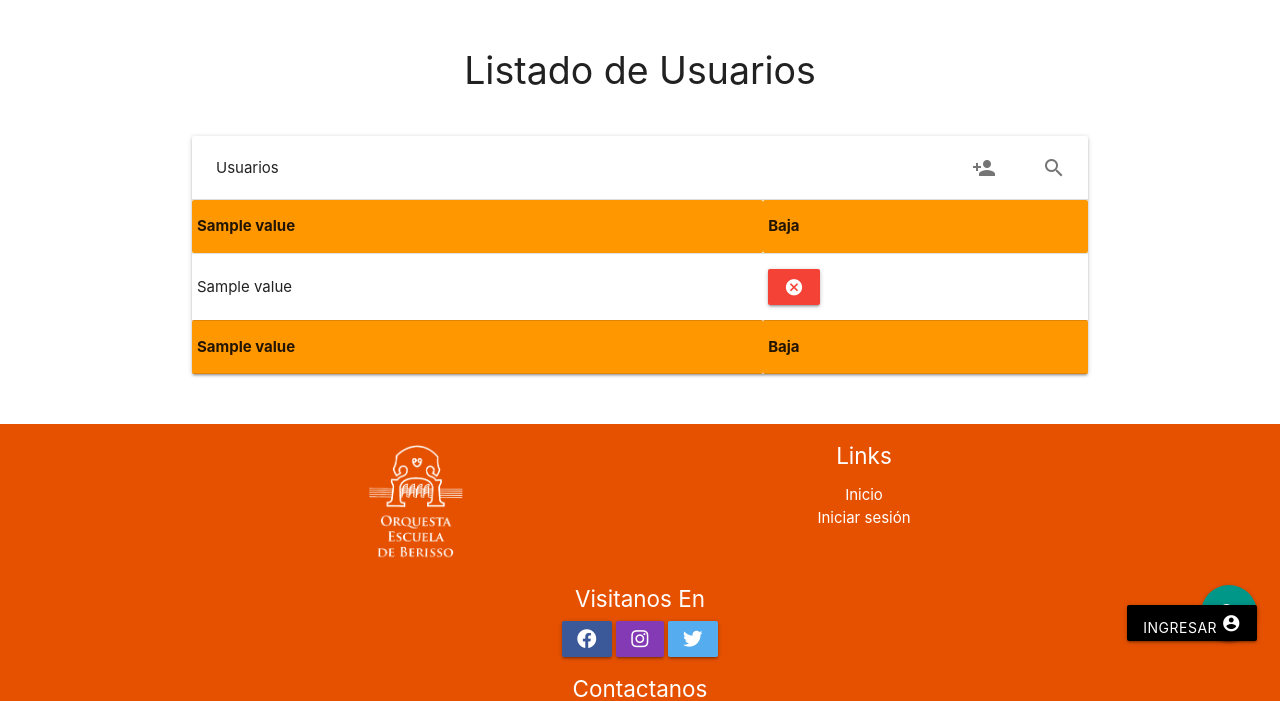
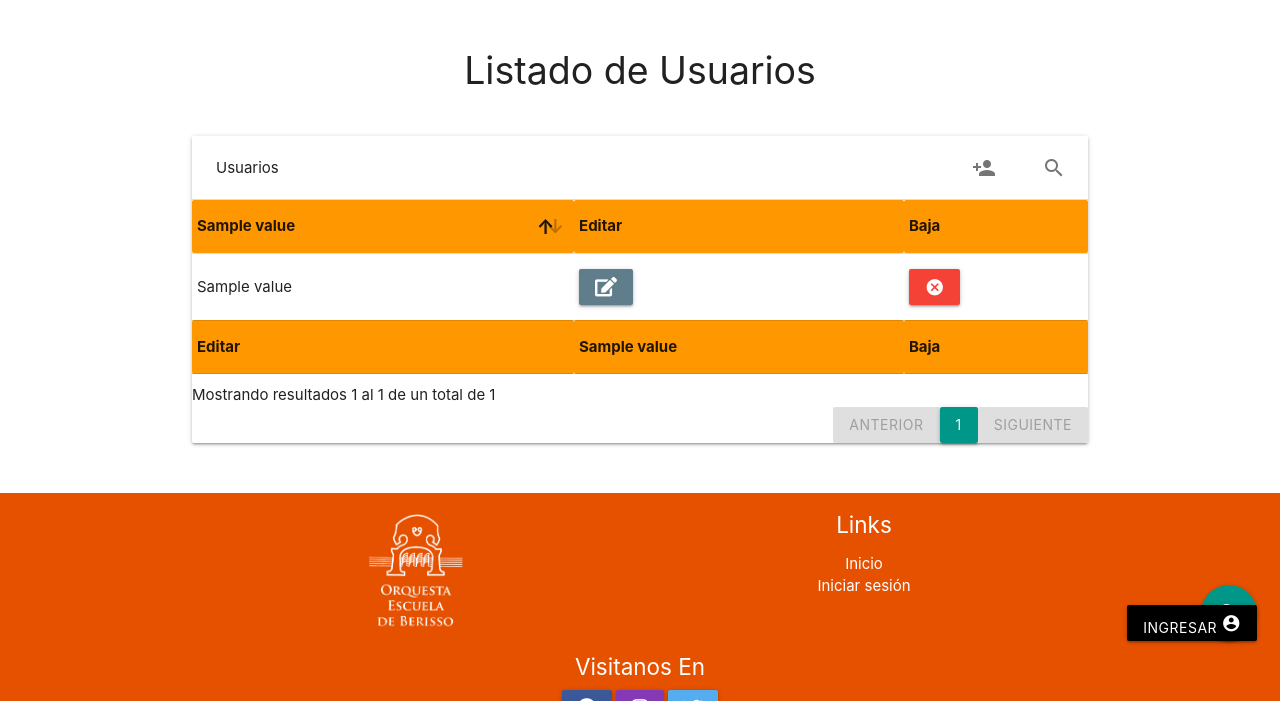
Before and after one commit to juliancasaburi/proyecto-de-software-2019, a Flask app: template flaskps/templates/user/actions/usuarios.html in a window 1280 px wide. Shown: the part 136-837 px from the top of the page. Run offline with Flask 2, Linux system fonts and the light colour scheme; the template is opened without the code that fills it: most values are stand-ins (such as "Sample title", 1, 10 or a date in 2020); data that the repository does not hold is empty.

Commit message:
Agregar Editar a la tabla de Usuarios (frontend)

```diff
--- a/flaskps/templates/user/actions/usuarios.html
+++ b/flaskps/templates/user/actions/usuarios.html
@@ -35,7 +35,8 @@
                                 {% for key in users[0] %}
                                     <th id=" {{ key }}"> {{ key }} </th>
                                 {% endfor %}
-                                <th>Baja</th>
+                                <th class="nosort">Editar</th>
+                                <th class="nosort">Baja</th>
                             </tr>
                             </thead>
                             <tbody>
@@ -44,12 +45,14 @@
                                     {% for value in dict_item.values() %}
                                         <td class="{{ value }}"> {{ value }} </td>
                                     {% endfor %}
+                                    <td><a id="{{ dict_item.ID }}" class="editButton btn blue-grey"><i class="fas fa-edit"></i></a></td>
                                     <td><a id="{{ dict_item.ID }}" class="deleteButton btn red"><i class="material-icons">cancel</i></a></td>
                                 </tr>
                             {% endfor %}
                             </tbody>
                             <tfoot>
                             <tr class="orange">
+                                <th>Editar</th>
                                 {% for key in users[0] %}
                                     <th id="{{ key }}"> {{ key }} </th>
                                 {% endfor %}
@@ -129,7 +132,7 @@
                     "infoFiltered": "<br>(_MAX_ sin filtrar)"
                 },
                 "columnDefs": [
-                    { "orderable": false, "targets": 9 } // Disable sorting for column 9
+                    { "orderable": false, "targets": 'nosort' } // Disable sorting for column 9
                 ],
                 sDom: 't,i,p', // Hide info
                 pageLength: $('#items-per-page').data("ammount"),
```
